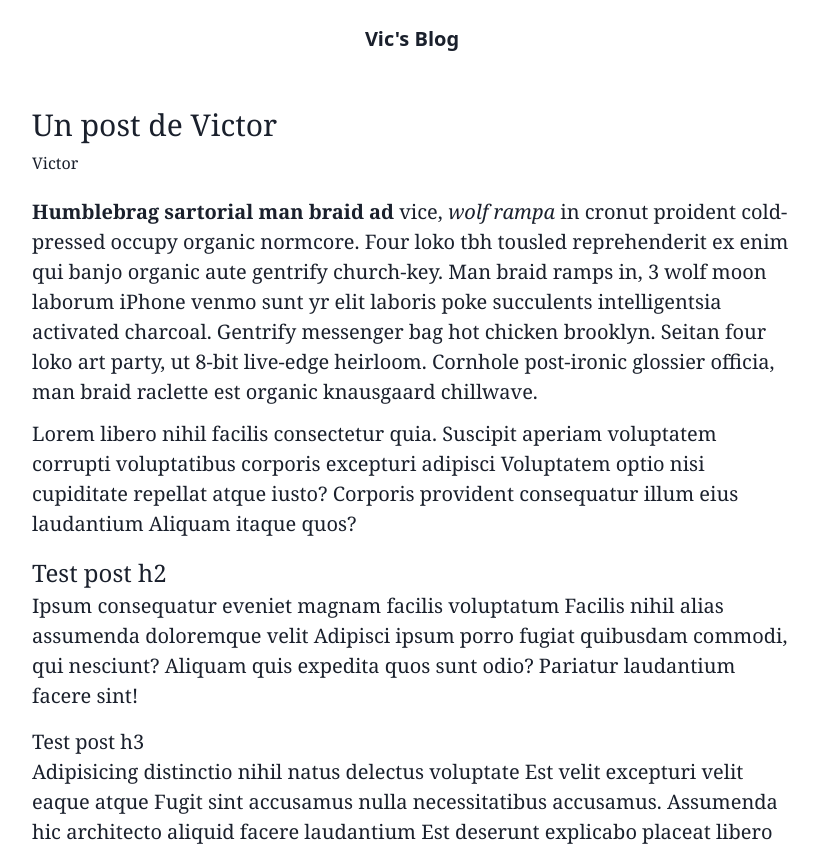
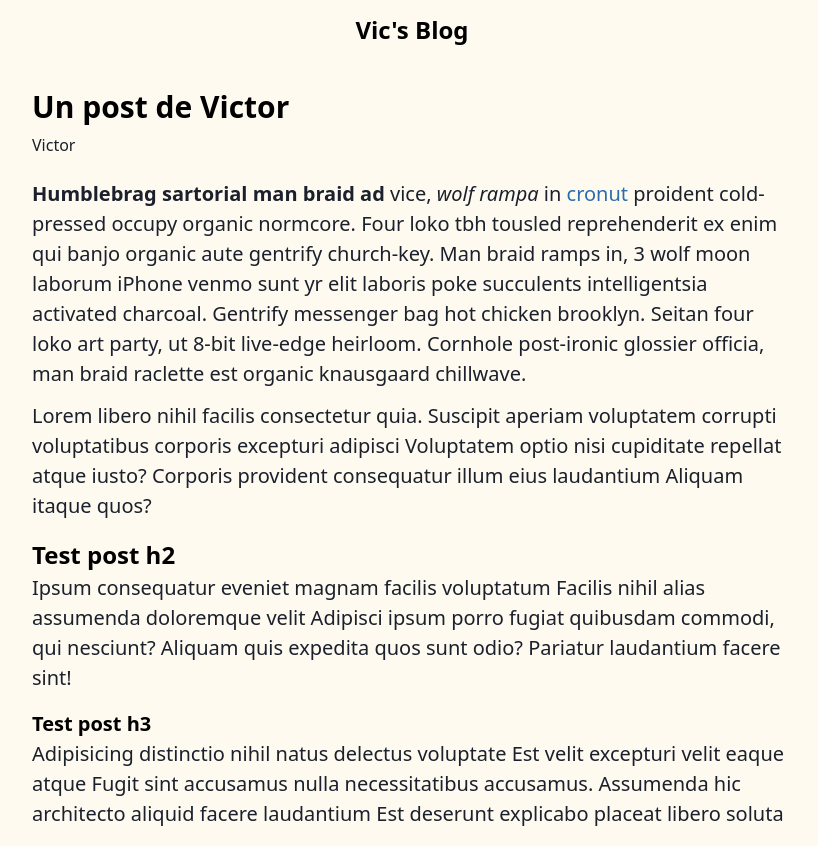
Before and after one commit to vicmars5/vicdiaz.io, a Next.js app: page /post/test-post in a window 1280 px wide. Shown: the top 846 px of the page, without its empty margins (228-1046 px from the left). Built offline with nearby package versions, Linux system fonts and the light colour scheme.

Commit message:
added link styilng and fixed navbar styles

```diff
--- a/next.config.js
+++ b/next.config.js
@@ -1,5 +1,8 @@
 module.exports = {
   target: 'serverless',
+  paths: {
+    '@': ['./']
+  },
   webpack: function (config) {
     config.module.rules.push({
       test: /\.md$/,
--- a/organisms/Layout.js
+++ b/organisms/Layout.js
@@ -14,10 +14,10 @@
         <meta name='viewport' content='initial-scale=1.0, width=device-width' />
       </Head>
 
-      <nav className='bg-white p-4'>
+      <nav>
         <div className='container mx-auto text-center'>
           <Link href='/'>
-            <a className='text-xl font-bold p-2 hover:text-blue-500 hover:bg-white inline-block'>
+            <a className='text-2xl text-black font-extrabold p-3 hover:text-blue-500 inline-block'>
               Vic's Blog
             </a>
           </Link>
--- a/pages/post/[postname].js
+++ b/pages/post/[postname].js
@@ -7,7 +7,7 @@
 export default function BlogPost ({ markdownBody, title, pageTitle, description, author }) {
   return (
     <Layout pageTitle={pageTitle} description={description}>
-      <div className='font-serif'>
+      <div className=''>
         <article>
           <div className='pb-5'>
             <h1>{title}</h1>
--- a/styles/index.css
+++ b/styles/index.css
@@ -3,8 +3,12 @@
 @tailwind utilities;
 
 body {
-  @apply text-gray-900;
+  @apply text-gray-900 bg-orange-100;
 	font-size: 20px;
+}
+
+h1, h2, h3, h4, h5, h6 {
+	@apply font-bold text-black;
 }
 
 h1 {
@@ -24,7 +28,11 @@
 }
 
 ul {
-	@apply pl-3 list-disc;
+	@apply pl-5 pb-3 list-disc;
+}
+
+a {
+  @apply text-blue-700;
 }
 
 pre {
```
Also changed, not shown: posts/test-post.md (+1 -1 lines).
